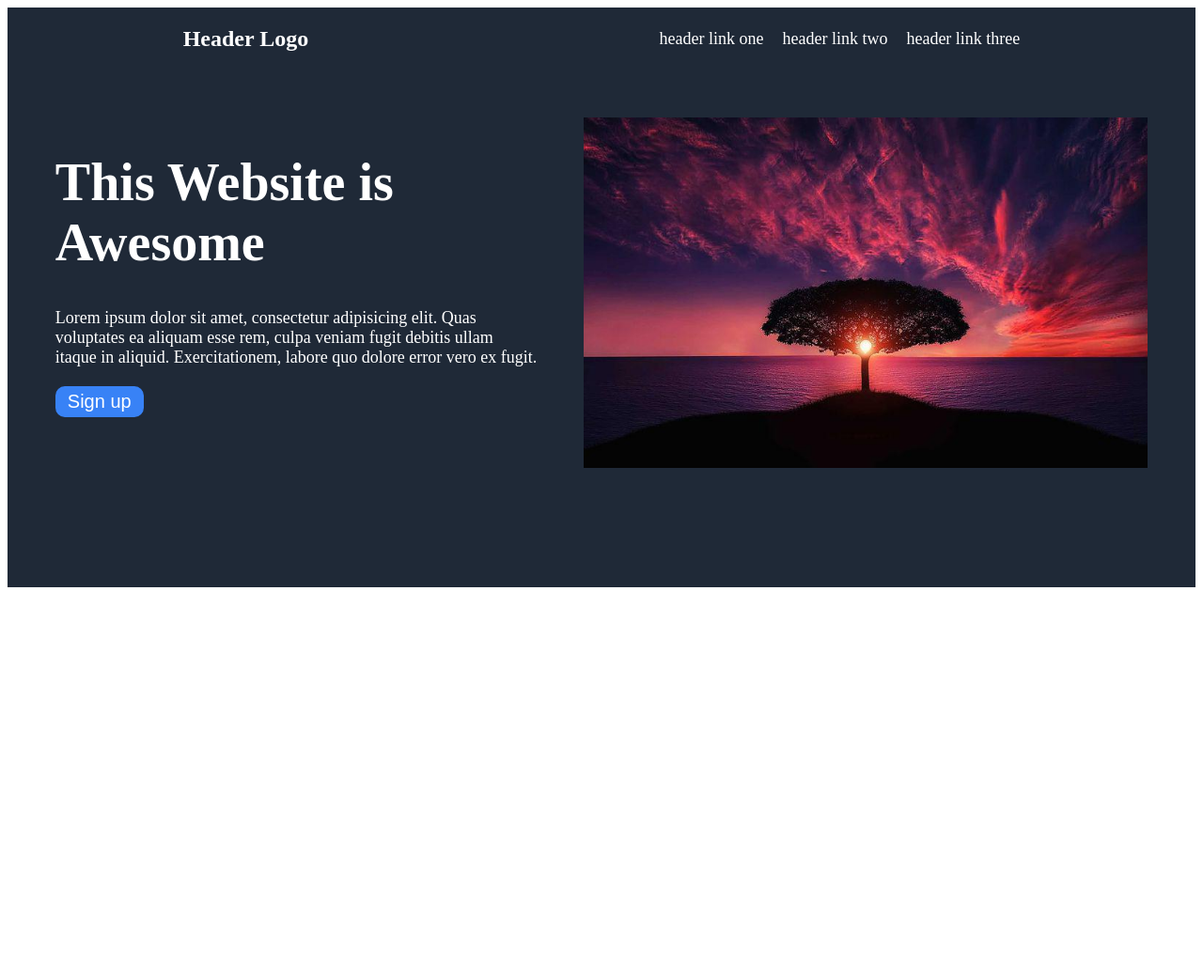
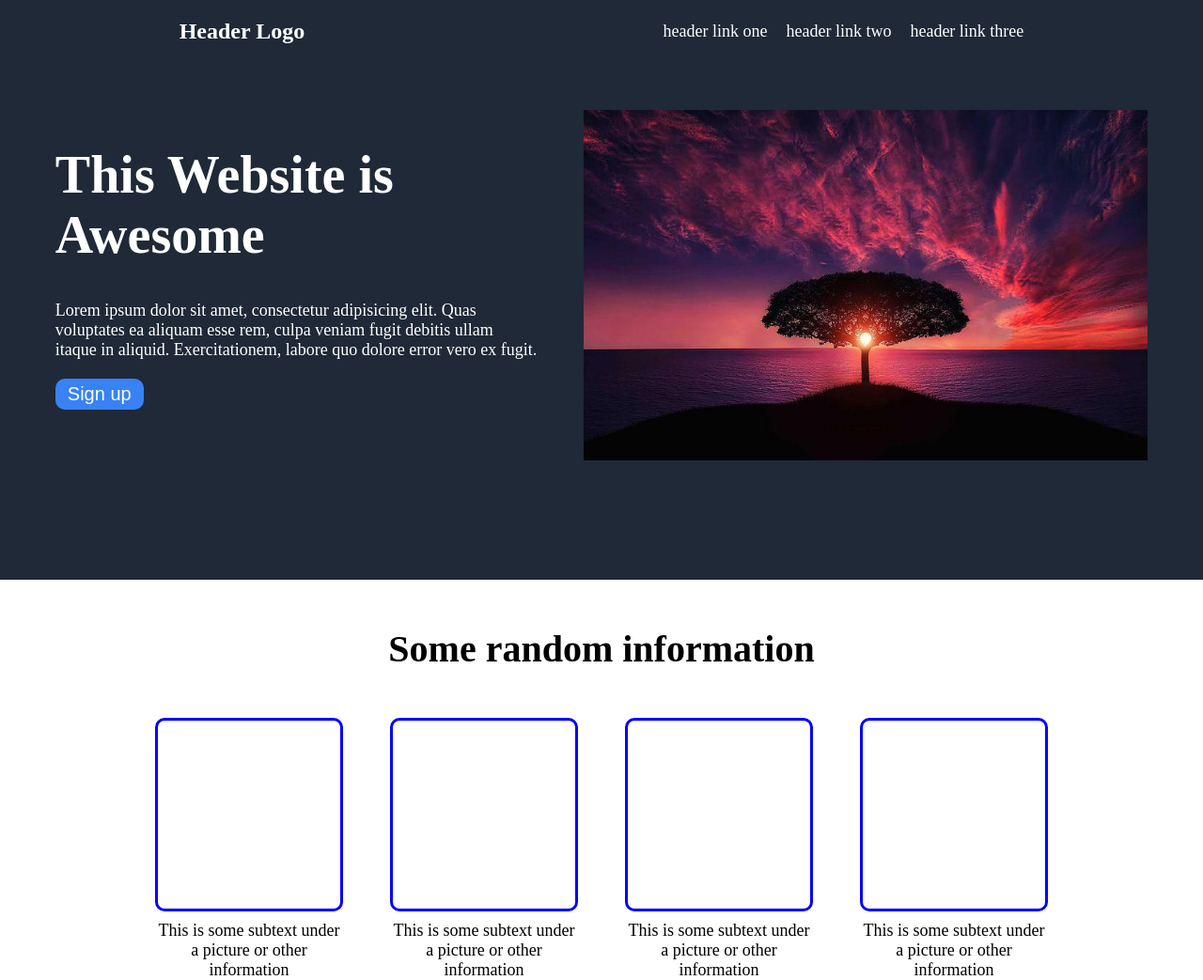
Before and after one commit to abdsam2004/general-layout, a plain HTML site: page index.html in a window 1280 px wide. Shown: the whole page at 94% size. Before the commit the page ends 800 px from the top, so only its background shows below. Drawn offline with Linux system fonts and the light colour scheme.

Commit message:
Add information boxes with subheading and style with blue borders

```diff
--- a/index.html
+++ b/index.html
@@ -23,5 +23,25 @@
             </div>
             <div class ="img"><img src="images/pic.jpg" alt="space"></div>
         </div>
+        <h1 class="random-info">Some random information</h1>
+        <div class="container">
+            <div class="info">
+                <div class="box"></div>
+                <div class="text">This is some subtext under a picture or other information</div>
+            </div>
+            <div class="info">
+                <div class="box"></div>
+                <div class="text">This is some subtext under a picture or other information</div>
+            </div>
+            <div class="info">
+                <div class="box"></div>
+                <div class="text">This is some subtext under a picture or other information</div>
+            </div>
+            <div class="info">
+                <div class="box"></div>
+                <div class="text">This is some subtext under a picture or other information</div>
+            </div>
+        </div>
+
     </body>
 </html>
--- a/styles.css
+++ b/styles.css
@@ -1,3 +1,15 @@
+html {
+    margin: 0px;
+    height: 100%;
+    width: 100%;
+ }
+
+ body {
+    margin: 0px;
+    min-height: 100%;
+    width: 100%;
+ }
+
 h2 {
     font-size: 24px;
 }
@@ -52,3 +64,32 @@ p {
     padding: 2px 10px;
     border: 3px solid #3882F6;
 }
+
+.random-info {
+    text-align: center;
+    font-weight: 900;
+    font-size: 40px;
+    margin: 50px;
+}
+
+.container {
+    display: flex;
+    gap: 50px;
+    justify-content: center;
+}
+
+.container .box {
+    border: 3px solid blue;
+    height: 200px;
+    border-radius: 10px;
+}
+
+.container .info {
+    max-width: 200px;
+}
+
+.container .text {
+    text-align: center;
+    margin-top: 10px;
+    font-size: 18px;
+}
```
